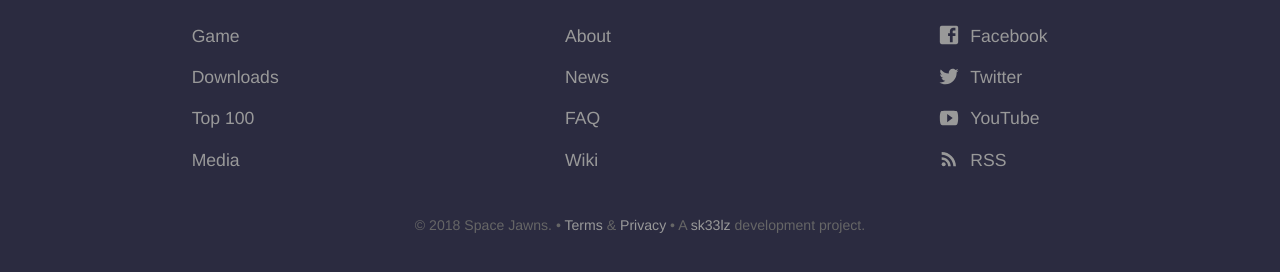
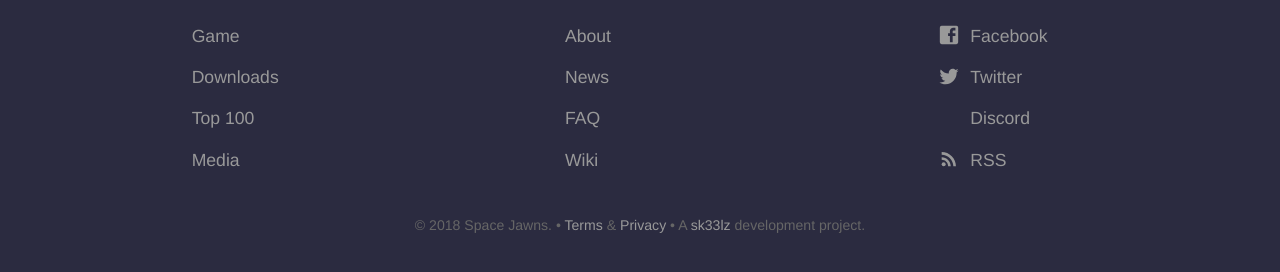
Before and after one commit to sk33lz/spacejawns, a Jekyll site: the page built from docs/index.html, in a window 1280 px wide and 900 px high, scrolled down 1953 px. Shown: the part 615-887 px from the top of the window. Built offline with Jekyll 4.4.1, drawn with Linux system fonts in a browser that asks for light colours; nearby versions of some CDN libraries.

Commit message:
Adding discord social icon.

```diff
--- a/docs/_data/footer.yml
+++ b/docs/_data/footer.yml
@@ -29,9 +29,9 @@
     link: https://twitter.com/spacejawns
     social_icon: Twitter
     new_window: true
-  - name: YouTube
-    link: https://youtube.com
-    social_icon: YouTube
+  - name: Discord
+    link: https://discord.gg/RaFY2x4
+    social_icon: Discord
     new_window: true
   - name: RSS
     link: feed.xml
```
